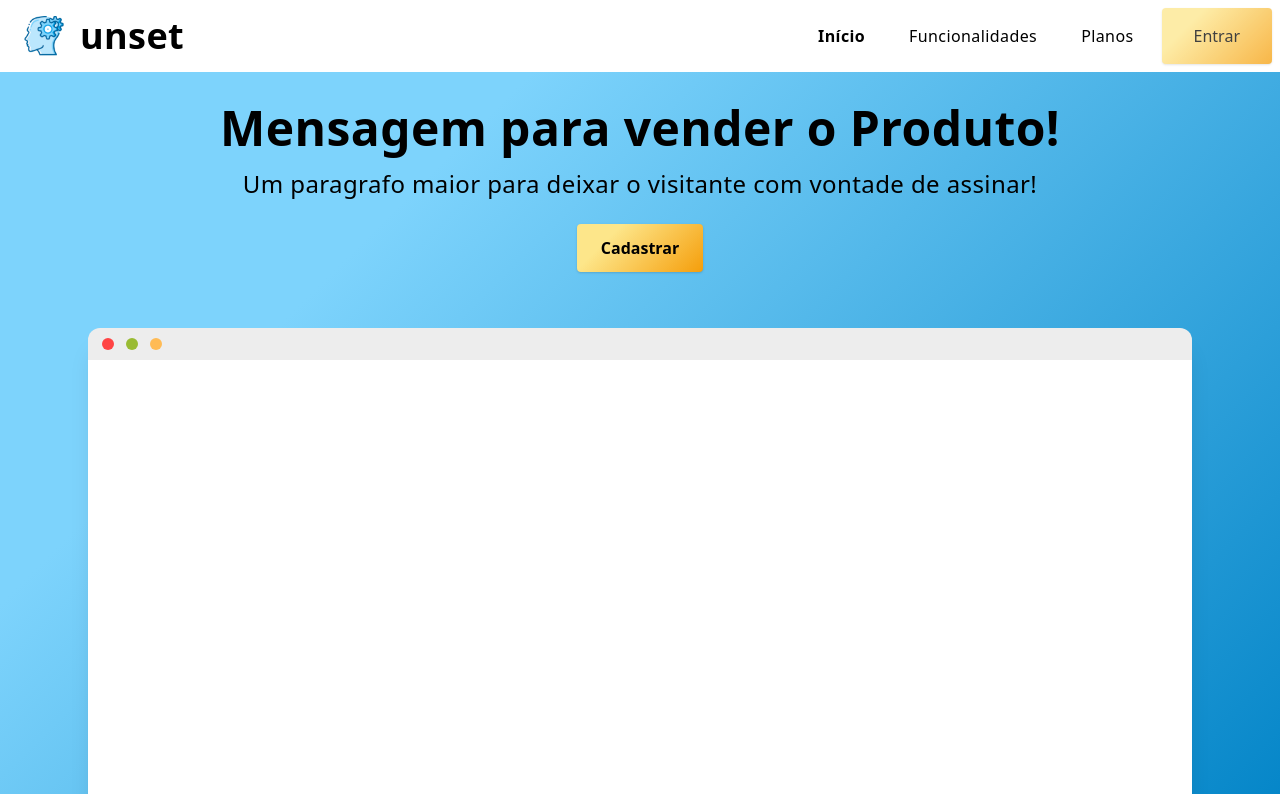
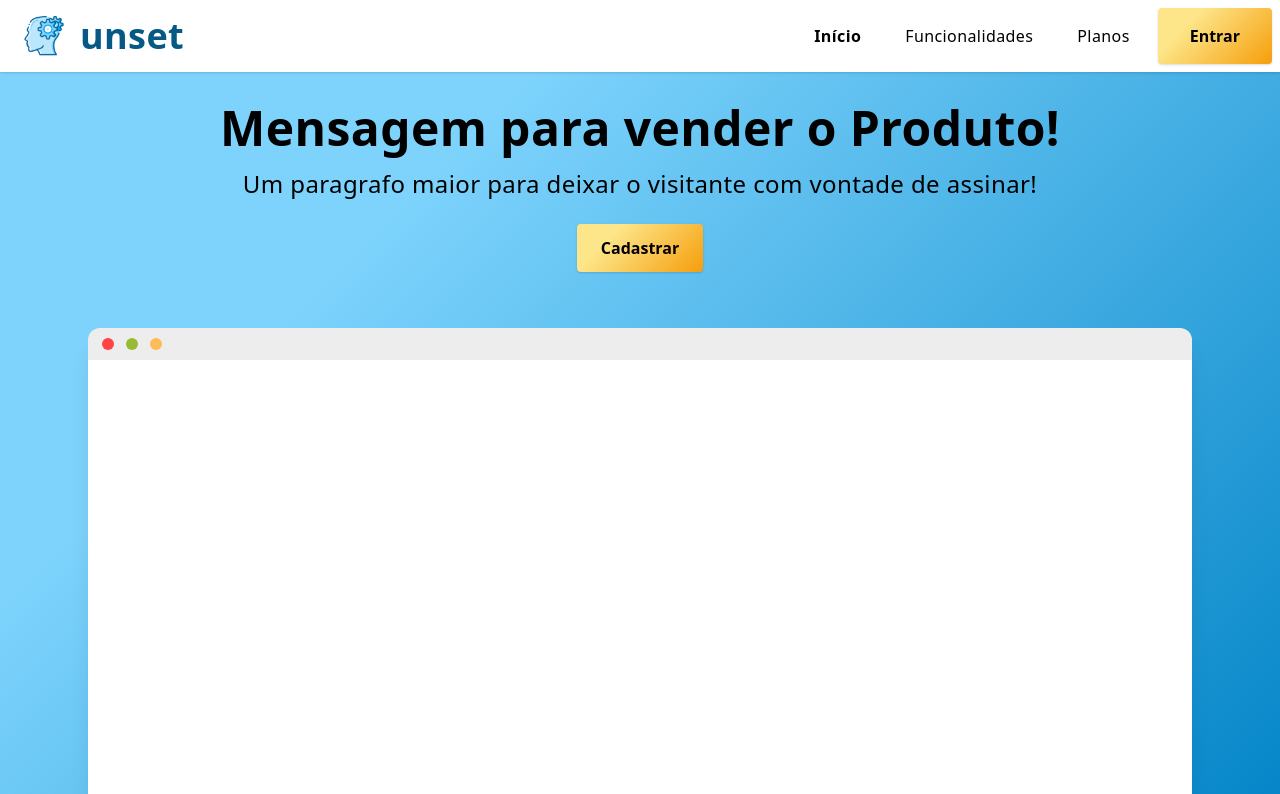
Before and after one commit to gugazimmermann/pocz-projects-website, a React (Create React App) app: page / in a window 1280 px wide. Shown: the top 794 px of the page. Built offline with nearby package versions, Linux system fonts and the light colour scheme; no server answers.

Commit message:
refactor nav

```diff
--- a/src/components/nav/Nav.tsx
+++ b/src/components/nav/Nav.tsx
@@ -1,9 +1,10 @@
 import { useState, useEffect, ReactElement } from 'react';
 import { Link, useLocation } from 'react-router-dom';
+import LANG from '../../lang/pt-BR';
 import Routes from '../../routes';
-import NavItem from '../nav-item/NavItem';
+import NavItem from './NavItem';
 
-export function Nav(): ReactElement {
+export default function Nav(): ReactElement {
   const location = useLocation();
   const [menu, SetMenu] = useState(false);
   const [scrollPosition, setScrollPosition] = useState(0);
@@ -21,28 +22,30 @@ export function Nav(): ReactElement {
     };
   }, []);
 
+  function renderLogo() {
     return (
-    <nav
-      id="header"
-      className={`w-full z-50 top-0 sticky ${
-        scrollPosition > 50 ? 'bg-primary-600 text-white' : 'text-black'
-      }`}
-    >
-      <div className="w-full container mx-auto flex flex-wrap items-center justify-between mt-0 px-2 py-2">
       <Link to="/">
         <div className="pl-4 flex justify-center content-center items-center flex-row">
           <img src="./logo64.png" width={40} height={40} alt="logo" />
-            <span className="ml-4 no-underline hover:no-underline font-bold text-2xl lg:text-4xl">
+          <span
+            className={`ml-4 no-underline hover:no-underline font-bold text-2xl lg:text-4xl ${
+              scrollPosition > 50 ? 'text-white' : 'text-primary-800'
+            }`}
+          >
             {process.env.REACT_APP_PROJECT_NAME}
           </span>
         </div>
       </Link>
+    );
+  }
 
-        <div className="block lg:hidden pr-4">
+  function renderHamburguerMenu() {
+    return (
+      <div className="block lg:hidden">
         <button
           type="button"
           id="nav-toggle"
-            className="gradient2 flex items-center px-3 py-2 border rounded text-gray-500 border-gray-600 hover:text-gray-800 appearance-none focus:outline-none"
+          className="gradient2 flex items-center p-3 border rounded appearance-none focus:outline-none"
           onClick={() => SetMenu(!menu)}
         >
           <svg
@@ -55,7 +58,27 @@ export function Nav(): ReactElement {
           </svg>
         </button>
       </div>
+    );
+  }
 
+  function renderMenuItem(title: string, link: string) {
+    return (
+      <li className="mr-3">
+        <NavItem link={link} text={title} active={location.pathname === link} />
+      </li>
+    );
+  }
+
+  return (
+    <nav
+      id="header"
+      className={`w-full z-50 top-0 sticky shadow ${
+        scrollPosition > 50 ? 'bg-primary-600 text-white' : 'text-black'
+      }`}
+    >
+      <div className="w-full container mx-auto flex flex-wrap items-center justify-between mt-0 px-2 py-2">
+        {renderLogo()}
+        {renderHamburguerMenu()}
         <div
           className={`w-full grow lg:flex lg:items-center lg:w-auto mt-2 lg:mt-0 p-4 lg:p-0 z-10 ${
             !menu && 'hidden'
@@ -63,41 +86,20 @@ export function Nav(): ReactElement {
           id="nav-content"
         >
           <ul className="list-reset lg:flex justify-end flex-1 items-center">
-            <li className="mr-3">
-              <NavItem
-                link="/"
-                text="Início"
-                active={location.pathname === '/'}
-              />
-            </li>
-            <li className="mr-3">
-              <NavItem
-                link={Routes.Functionalities}
-                text="Funcionalidades"
-                active={location.pathname === '/funcionalidades'}
-              />
-            </li>
-            <li className="mr-3">
-              <NavItem
-                link={Routes.Plans}
-                text="Planos"
-                active={location.pathname === '/planos'}
-              />
-            </li>
+            {renderMenuItem(LANG.NAV.HOME.title, Routes.Home)}
+            {renderMenuItem(LANG.NAV.FEATURES.title, Routes.Features)}
+            {renderMenuItem(LANG.NAV.PLANS.title, Routes.Plans)}
           </ul>
           <button
             type="button"
             id="navAction"
-            className={`gradient2 mx-auto lg:mx-0 hover:underlinefont-extrabold rounded mt-4 lg:mt-0 py-4 px-8 shadow text-black ${
-              scrollPosition > 50 ? 'bg-primary-600 text-white' : ' opacity-75'}`}
+            className="gradient2 mx-auto lg:mx-0 hover:underlinefont-extrabold rounded mt-4 lg:mt-0 py-4 px-8 shadow text-black font-bold"
             onClick={() => window.location.assign(appSite || '')}
           >
-            Entrar
+            {LANG.NAV.title}
           </button>
         </div>
       </div>
     </nav>
   );
 }
-
-export default Nav;
```
Also changed, not shown: src/components/nav/NavItem.tsx (renamed from src/components/nav-item/NavItem.tsx, +4 -7 lines), 1 other file (tests, documents, lock files or other folders). Lines whose indentation alone changed are shown as unchanged.
